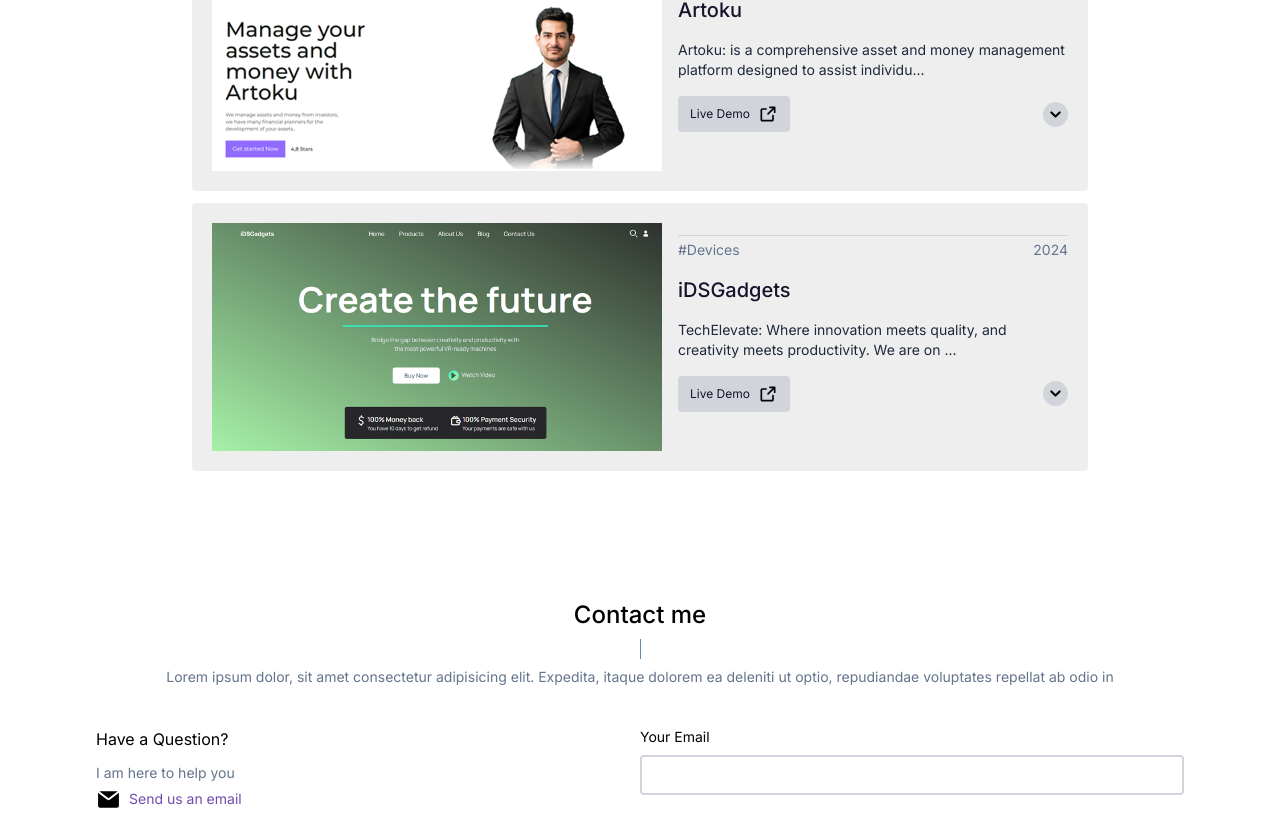
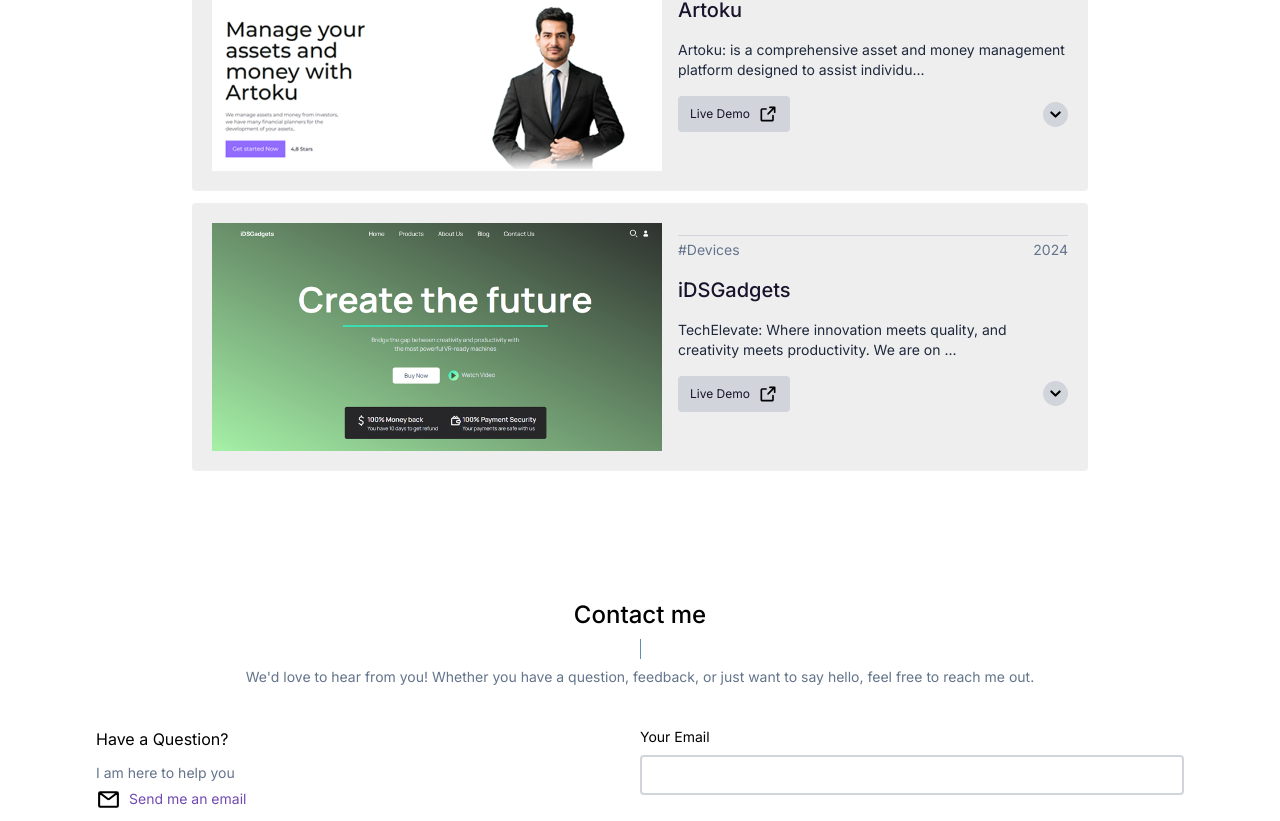
Before and after one commit to DowardCaparas/portfolio, a Next.js app: page / in a window 1280 px wide. Shown: the part 1960-2781 px from the top of the page. Built offline with nearby package versions, Linux system fonts and the light colour scheme.

Commit message:
adding aria-label

```diff
--- a/components/Contact.tsx
+++ b/components/Contact.tsx
@@ -10,9 +10,8 @@
         <h2 className='text-2xl font-medium'>Contact me</h2>
         <div className='border-r h-5 border-primary_blue'></div>
         <p>
-          Lorem ipsum dolor, sit amet consectetur adipisicing elit. Expedita,
-          itaque dolorem ea deleniti ut optio, repudiandae voluptates repellat
-          ab odio in
+        We&apos;d love to hear from you! Whether you have a question, feedback,
+        or just want to say hello, feel free to reach me out.
         </p>
       </div>
 
@@ -25,7 +24,12 @@
             <h3 className='mb-2'>Have a Question?</h3>
 
             <p>I am here to help you</p>
-              <Link href='mailto:caparasdounhuward@gmail.com' className='flex gap-2 items-center'>
+              <Link
+                href='mailto:caparasdounhuward@gmail.com'
+                className='flex gap-2 items-center'
+                aria-label='Email'
+              >
+
                 <Image
                   src={envelope}
                   alt='envelope'
@@ -33,7 +37,7 @@
                   width={25}
                   className='object-contain bg-white rounded'
                 />
-                <p className='text-primary_purple'>Send us an email</p>
+                <p className='text-primary_purple'>Send me an email</p>
               </Link>
           </div>
 
--- a/components/CustomButton.tsx
+++ b/components/CustomButton.tsx
@@ -8,6 +8,7 @@
       type='button'
       className={containerStyles}
       onClick={handleClick}
+      aria-label={title}
    >
       <span className={textStyles}>
           {title}
--- a/components/Footer.tsx
+++ b/components/Footer.tsx
@@ -16,7 +16,7 @@
         <div className='flex flex-col justify-start items-start gap-2'>
           {navlinks.map((link, index) => (
             <div key={index}>
-              <Link href={link.url}>{link.title}</Link>
+              <Link href={link.url} aria-label='Link'>{link.title} </Link>
             </div>
           ))}
         </div>
--- a/components/Navbar.tsx
+++ b/components/Navbar.tsx
@@ -19,17 +19,23 @@
 
   /*Tap anywhere to close the nav container */
   useEffect(() => {
-    const handleOutsideClick = () => {
+    const handleOutsideClickOrTouch = () => {
       if (open) {
-        // If navigation is open and click is outside of navigation, close it
+        // If navigation is open and the interaction is outside of navigation, close it
         setOpen((prev) => !prev);
       }
     };
 
-    document.body.addEventListener('click', handleOutsideClick);
+    document.body.addEventListener('click', handleOutsideClickOrTouch);
+    document.body.addEventListener('touchstart', handleOutsideClickOrTouch);
+    document.body.addEventListener('touchmove', handleOutsideClickOrTouch);
+    document.body.addEventListener('touchend', handleOutsideClickOrTouch);
 
     return () => {
-      document.body.removeEventListener('click', handleOutsideClick);
+      document.body.removeEventListener('click', handleOutsideClickOrTouch);
+      document.body.removeEventListener('touchstart', handleOutsideClickOrTouch);
+      document.body.removeEventListener('touchmove', handleOutsideClickOrTouch);
+      document.body.removeEventListener('touchend', handleOutsideClickOrTouch);
     };
   }, [open]);
 
@@ -92,7 +98,7 @@
         }
         `}
       >
-        <Link href='#home' className='font-bold'>
+        <Link href='#home' className='font-bold' aria-label='Home' >
           Dwr.<span className='text-primary_yellow'>Dev</span>
         </Link>
 
@@ -102,6 +108,7 @@
               <Link
                 href={link.url}
                 className='hover:text-slate-400 uppercase text-sm max-lg:text-[12px]'
+                aria-label='Link'
               >
                 <span className={`
                     ${
@@ -131,6 +138,7 @@
               <div className='w-6 h-1 rounded-md bg-primary_black'></div>
               <div className='w-6 h-1 rounded-md bg-primary_black'></div>
               <div className='w-6 h-1 rounded-md bg-primary_black'></div>
+
           </button>
         </div>
       </nav>
@@ -152,6 +160,7 @@
                   href={link.url}
                   onClick={handleOpenNav}
                   className='text-black flex justify-start items-center gap-2 text-sm'
+                  aria-label='Link'
                 >
                   <Image
                     src={link.icon}
--- a/components/ViewCV.tsx
+++ b/components/ViewCV.tsx
@@ -1,14 +1,16 @@
-import Image from "next/image"
-import Link from "next/link"
-import { profile } from "@/public/images"
-import CustomButton from "./CustomButton"
+import Image from 'next/image'
+import Link from 'next/link'
+import { profile } from '@/public/images'
+import CustomButton from './CustomButton'
+import { fileIcon } from '@/public'
 
 const ViewCV = () => {
   return (
-    <div className="border border-secondary_purple rounded-full">
+    <div className='border border-secondary_purple rounded-full'>
         <Link
               href='/CAPARAS_DOUNHUWARD_RESUME.pdf'
-              className='flex gap-4 bg-primary_gray px-2 py-1 rounded-full'
+              className='flex justify-between items-center gap-4 bg-primary_gray px-2 py-1 rounded-full'
+              aria-label='Download'
             >
 
               <Image
@@ -19,10 +21,21 @@
                   className='object-contain rounded-full border-secondary_purple border-2'
               />
 
+              <div className='flex justify-center items-center'>
+
+                <Image
+                  src={fileIcon}
+                  alt='envelope'
+                  height={20}
+                  width={20}
+                  className='object-contain'
+                />
               <CustomButton
                 title='View CV'
                 textStyles='text-slate-900 text-[12px]'
               />
+              </div>
+
             </Link>
     </div>
   )
```
Also changed, not shown: public/envelope.svg.
